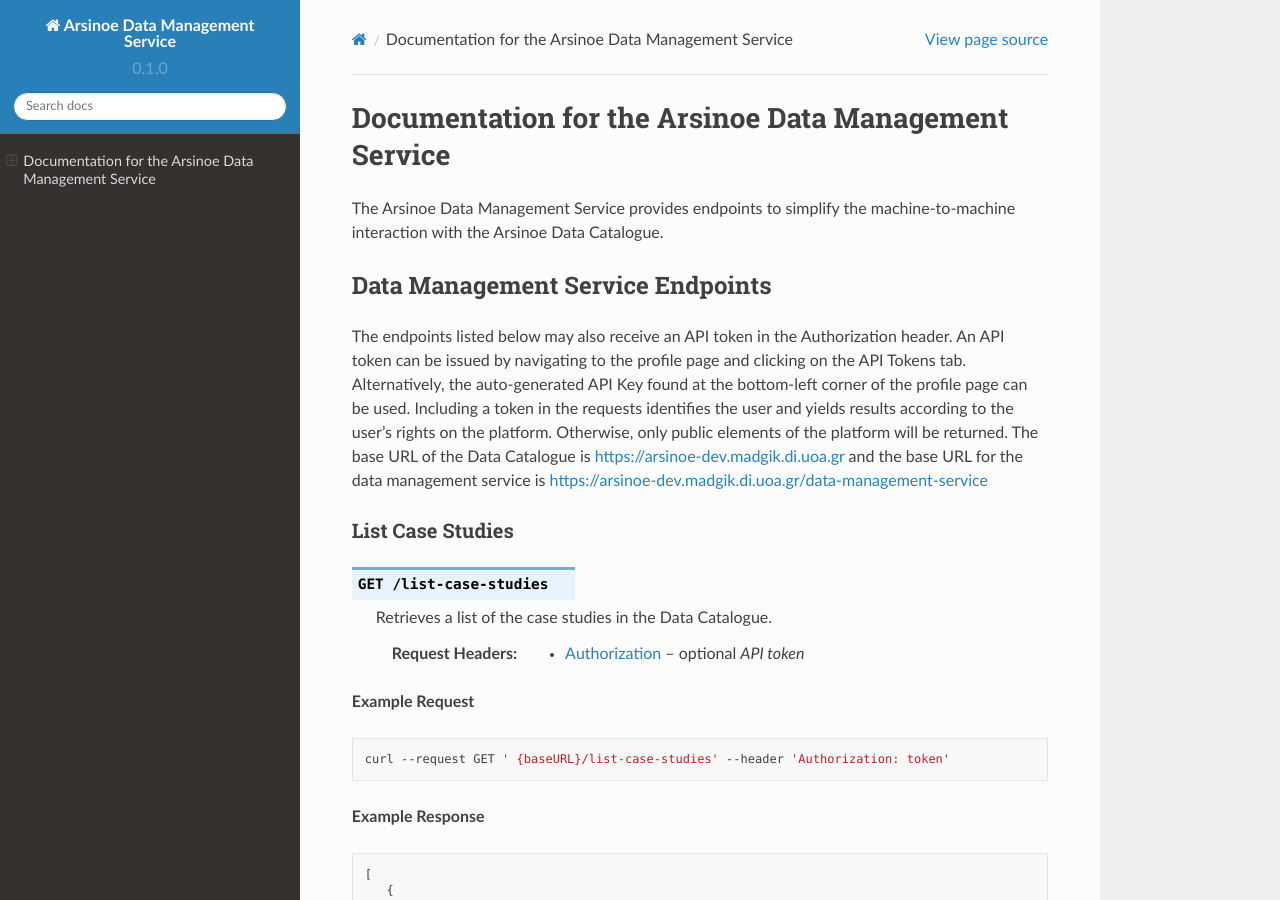
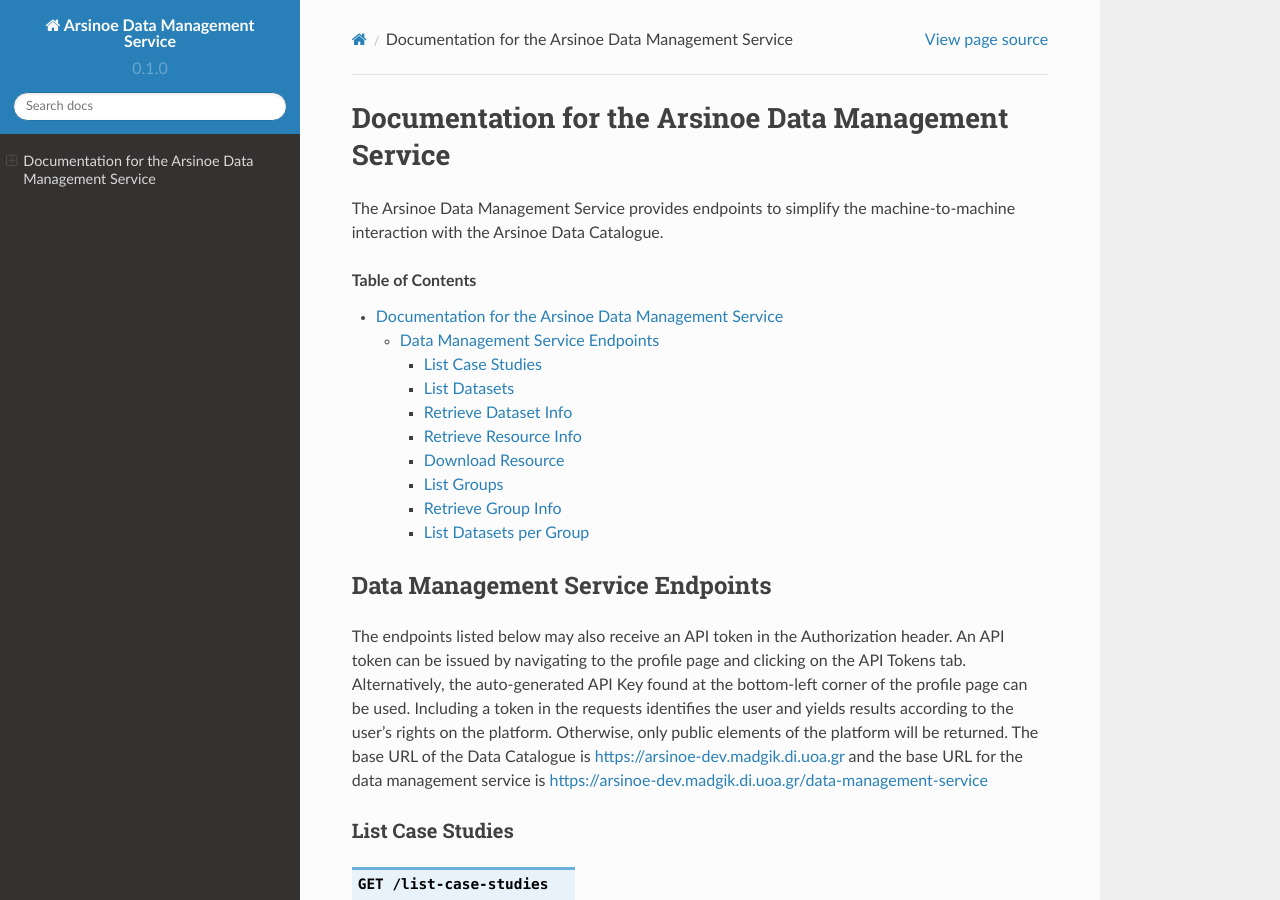
Before and after one commit to ARSINOE-project/data-management-service, a Sphinx documentation site: the page built from docs/source/index.rst, in a window 1280 px wide and 900 px high. Built offline with Sphinx 7.4.7 and the Read the Docs theme 2.0.0, drawn with Linux system fonts in a browser that asks for light colours; part of the change alters nothing that is shown.

```diff
--- a/docs/source/index.rst
+++ b/docs/source/index.rst
@@ -9,10 +9,6 @@ Documentation for the Arsinoe Data Management Service
 The Arsinoe Data Management Service provides endpoints to simplify the machine-to-machine interaction with the Arsinoe Data Catalogue.
 
 .. contents:: Table of Contents
-
-   :depth: 2
-
-   Data Management Service Endpoints
 
 *************
 Data Management Service Endpoints
```
